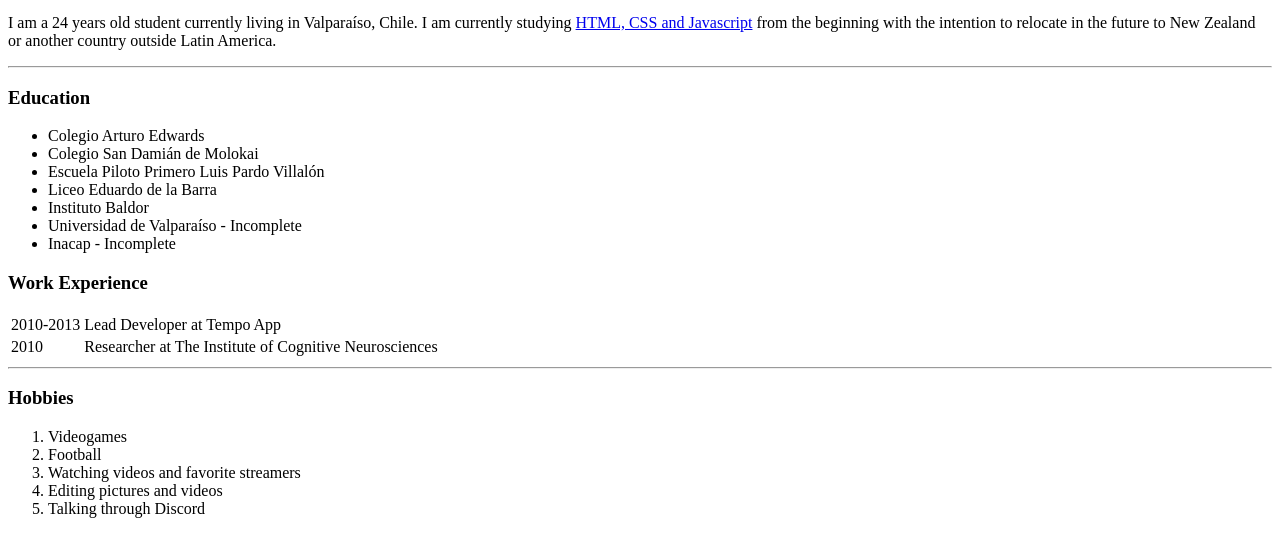
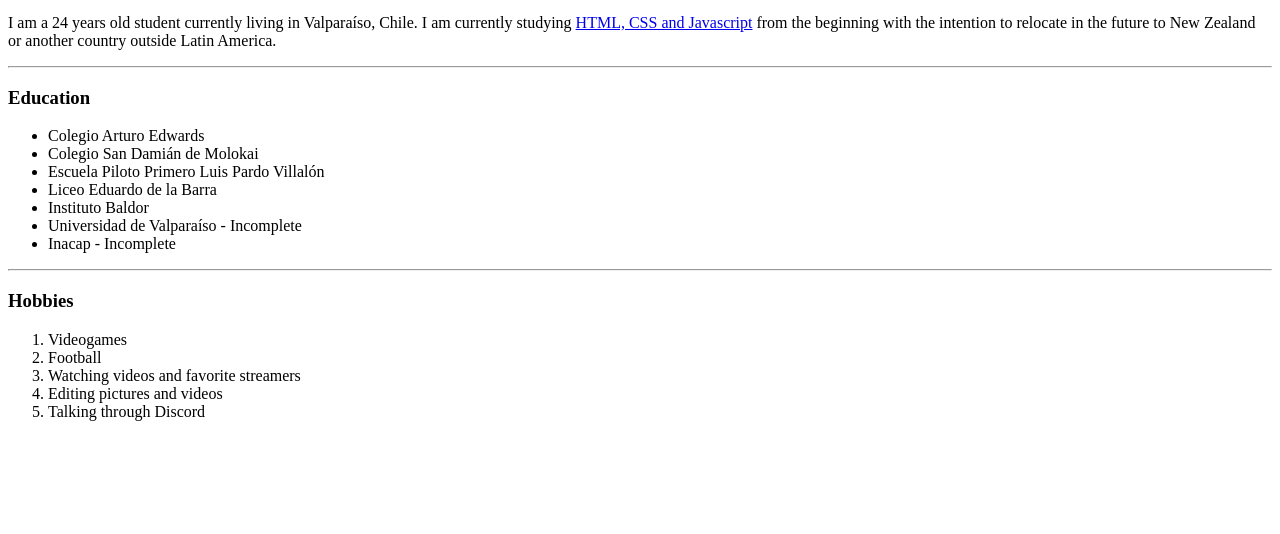
Before and after one commit to DanielOssandon/cv, a plain HTML site: page index.html in a window 1280 px wide. Shown: the part 312-846 px from the top of the page. After the commit the page ends 800 px from the top, so only its background shows below. Drawn offline with Linux system fonts and the light colour scheme.

Commit message:
Add files via upload

```diff
--- a/index.html
+++ b/index.html
@@ -21,17 +21,7 @@
             <li>Inacap - Incomplete</li>
 
         </ul>
-        <h3>Work Experience</h3>
-            <table>
-                <tr>
-                    <td>2010-2013</td>
-                    <td>Lead Developer at Tempo App</td>
-                </tr>
-                <tr>
-                    <td>2010</td>
-                    <td>Researcher at The Institute of Cognitive Neurosciences</td>
-                </tr>
-            </table>
+
 
             <hr>
         <h3>Hobbies</h3>
```
